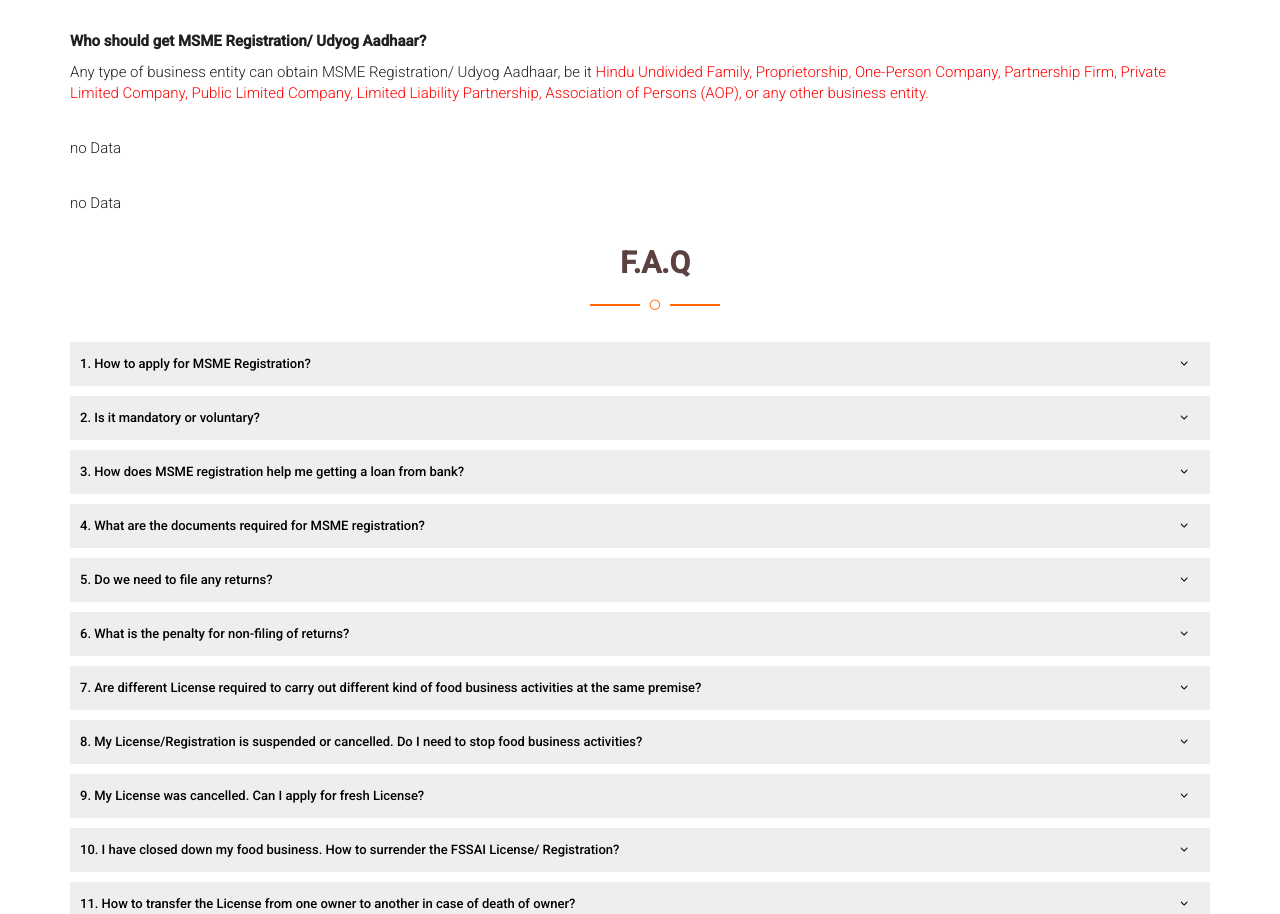
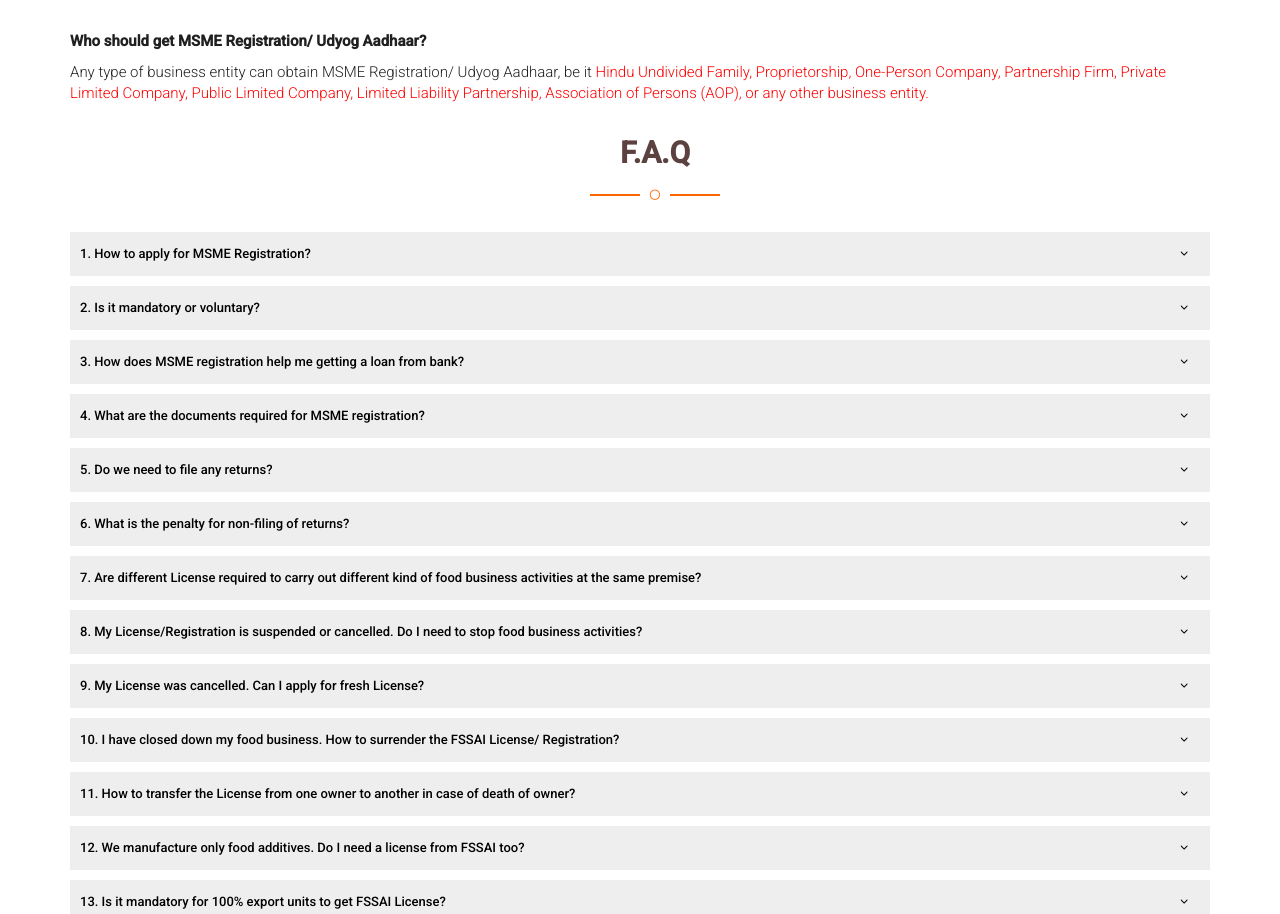
Before and after one commit to sagarspc/updated-task, a website: page apoyo/licenses_msme.html in a window 1280 px wide. Shown: the part 2730-3644 px from the top of the page. Drawn offline with nearby package versions, Linux system fonts and the light colour scheme.

Commit message:
first commit

```diff
--- a/apoyo/licenses_msme.html
+++ b/apoyo/licenses_msme.html
@@ -468,11 +468,11 @@
 
                                     </div>
                                 </div>
-                                <div id="nav-2">
+                                <div id="nav-3" style="display: none">
                                         <br>
                                     <p>no Data</p>
                                 </div>
-                                <div id="nav-3">
+                                <div id="nav-4" style="display: none">
                                         <br>
                                         <p>no Data</p>
                                 </div>
```
Also changed, not shown: apoyo/patent_Provisional.html (+3 -3 lines).
